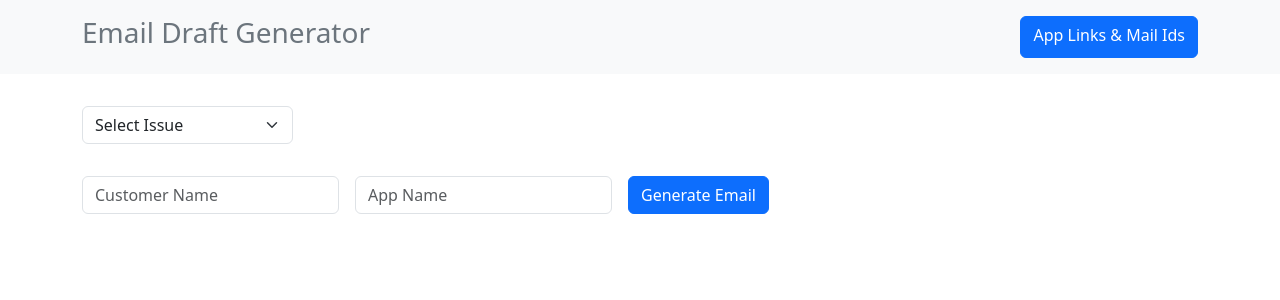
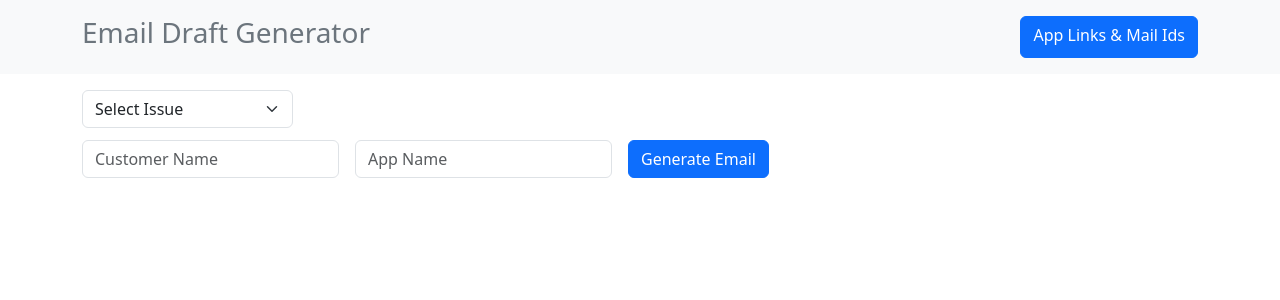
Before and after one commit to NeerajNero/emailDraftGenerator, a React (Vite) app: page / in a window 1280 px wide. Shown: the top 300 px of the page. Built offline with nearby package versions, Linux system fonts and the light colour scheme.

Commit message:
updated UI

```diff
--- a/src/components/MainPage.jsx
+++ b/src/components/MainPage.jsx
@@ -74,9 +74,9 @@ const MainPage = () => {
       });
   };
   return (
-    <main className='container mt-3'>
+    <main className='container mt-2'>
       <div className='d-flex filterStyle'>
-      <div className='my-3 me-3'>
+      <div className='my-2 me-3'>
         <select onChange={handleDisplaySubSection} className='form-select'>
           <option value="" autoFocus>Select Issue</option>
           <option value="Disbursement issues">Disbursement issues</option>
@@ -91,20 +91,20 @@ const MainPage = () => {
           <option value="Harassment /fraud">Harassment /fraud</option>
         </select>
         </div>
-        {subSection.length > 0 && <div className='mx-3 my-3'>
+        {subSection.length > 0 && <div className='mx-3 mt-2'>
           <select onChange={(e) => setSubSelectedSection(e.target.value)} defaultValue={subSection[0]} className='form-select'>
             {subSection.map((sub,i) => <option key={i} value={sub}>{sub}</option>)}
           </select>
           </div>}
           </div>
-          <div className='d-flex gap-3 mt-3 filterStyle'>
+          <div className='d-flex gap-3 mt-1 filterStyle'>
               <span><input className='form-control' required type='text' placeholder='Customer Name' value={customerName} onChange={handleChange}/></span>
               <span><input className='form-control' required type='text' placeholder='App Name' value={appName} onChange={(e) => setAppName(e.target.value)}/></span>
               <button className='btn btn-primary' onClick={handleGenerateEmail}>{emailDraftDataStatus === "loading" ? <div className="spinner-border text-secondary" role="status" style={{height: "5px"}}>
   <span className="visually-hidden">Loading....</span>
 </div> : "Generate Email"}</button>
           </div>
-          <div className='my-3'>
+          <div className='my-2'>
             {}
             {emailDraftDataStatus === "loading" ? <Loader /> : emailDraftData && <div className='list-group col-md-10'><div className='list-group-item'><div className='d-flex gap-3 align-items-center'><h4 className='mt-2'>Generated Email </h4><button onClick={handleCopyEmail} className='btn btn-secondary'>Copy</button> {copiedEmail && "Copied!"}</div><hr/><p dangerouslySetInnerHTML={{ __html: emailDraftData.emailBody}}></p></div><div className='list-group'><div className='list-group-item'><div className='d-flex gap-3 align-items-center'><h4 className='mt-2'>Suggested Note</h4><button onClick={() => handleCopySuggestedNotes(emailDraftData?.suggestedNotes)} className='btn btn-secondary'>Copy</button> {copied && "Copied!"}</div><hr/><p>{emailDraftData.suggestedNotes}</p></div></div></div>}
           </div>
```
